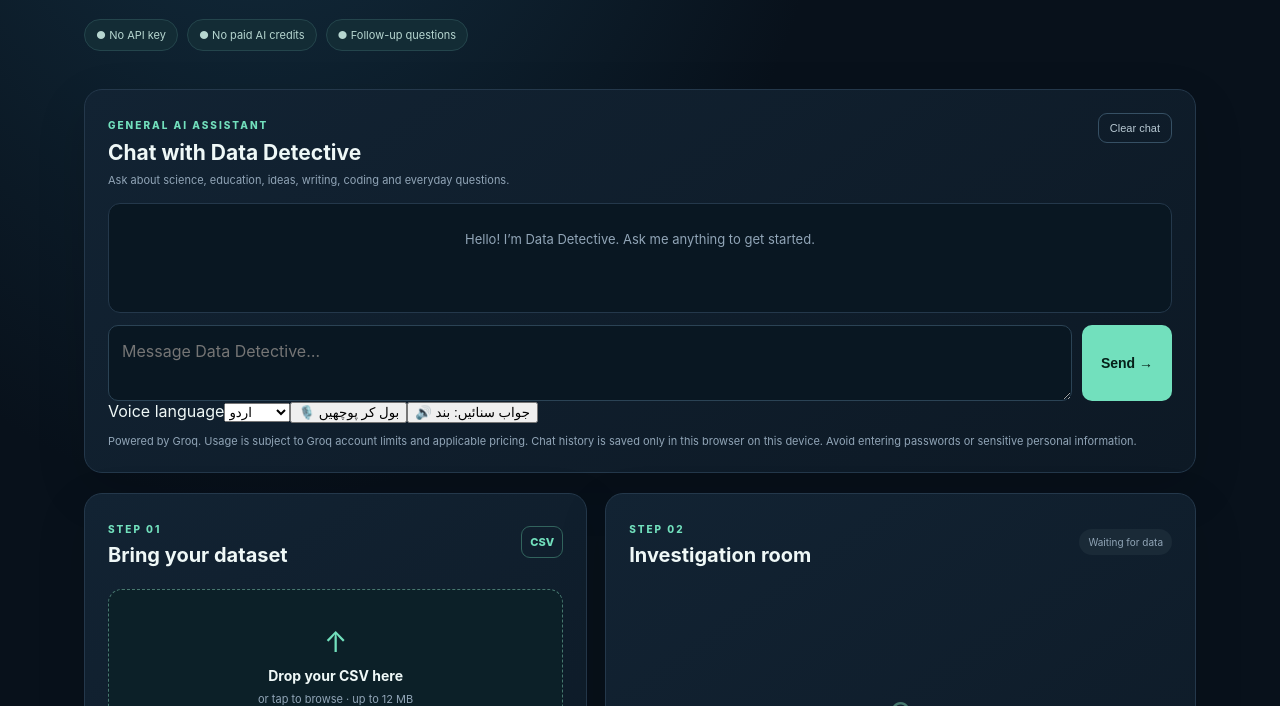
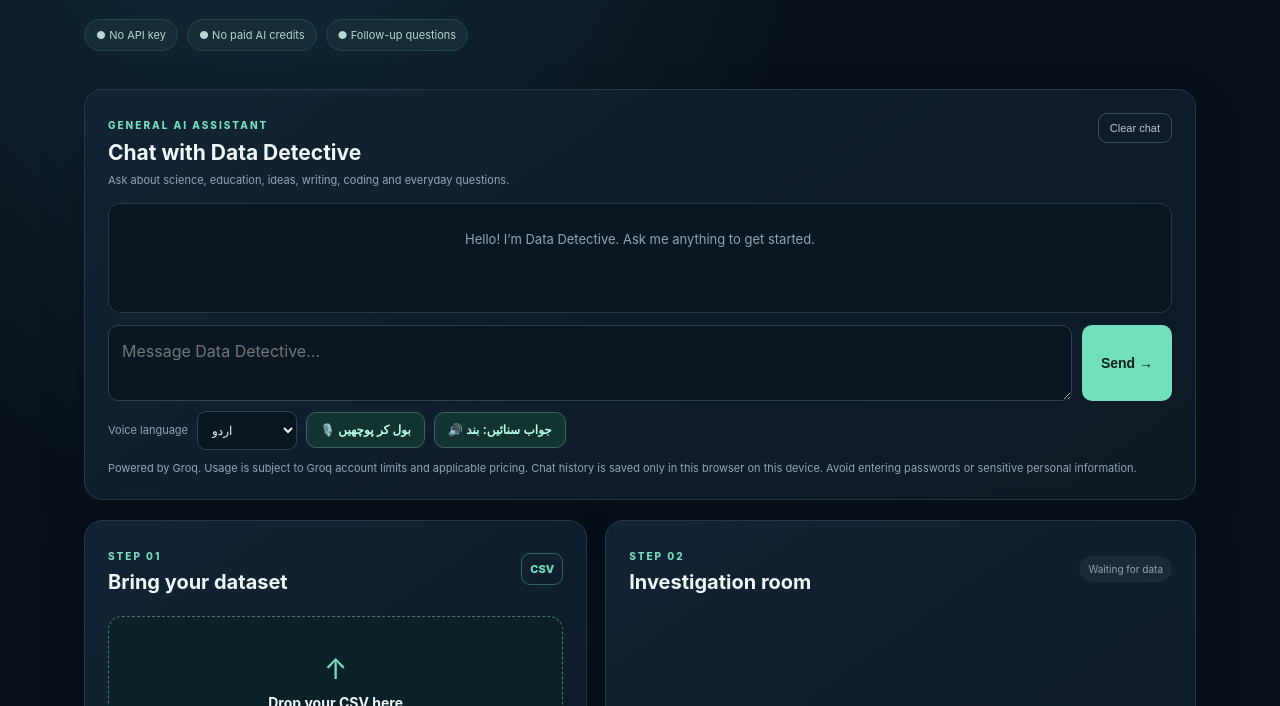
Before and after one commit to editmaster121472-create/data-detective, a plain HTML site: page templates/index.html in a window 1280 px wide. Shown: the part 394-1100 px from the top of the page. Drawn offline with Linux system fonts and the light colour scheme.

Commit message:
Style voice chat controls

```diff
--- a/static/style.css
+++ b/static/style.css
@@ -26,3 +26,14 @@
 .chat-compose{display:flex;gap:10px;align-items:stretch;margin-top:12px}.chat-compose textarea{min-width:0;flex:1;resize:vertical}.chat-compose .primary{width:auto;min-width:90px;margin:0}
 .chat-note{margin:10px 0 0}
 @media(max-width:600px){.chat-panel{padding:17px}.chat-compose{flex-direction:column}.chat-compose .primary{width:100%}.chat-bubble{max-width:96%}}
+
+
+/* Voice chat controls */
+.voice-tools{display:flex;align-items:center;gap:9px;flex-wrap:wrap;margin-top:10px}
+.voice-language-label{font-size:11px;color:var(--muted)}
+.voice-tools select{width:auto;min-width:100px;background:#091722;color:#eff8f7;border:1px solid #2b4355;border-radius:9px;padding:10px;font:inherit;font-size:12px}
+.voice-button{border:1px solid #37675f;background:#12332f;color:#baffea;border-radius:10px;padding:10px 13px;font-size:12px;font-weight:700;cursor:pointer}
+.voice-button:disabled{opacity:.55;cursor:not-allowed}
+.voice-button.voice-active{background:#5a282d;border-color:#a84d58;color:#ffe2e2}
+.voice-toggle[aria-pressed="true"]{background:#1c5146;border-color:#72e0bd}
+@media(max-width:600px){.voice-tools{gap:7px}.voice-tools select{flex:1}.voice-button{flex:1}}
```
